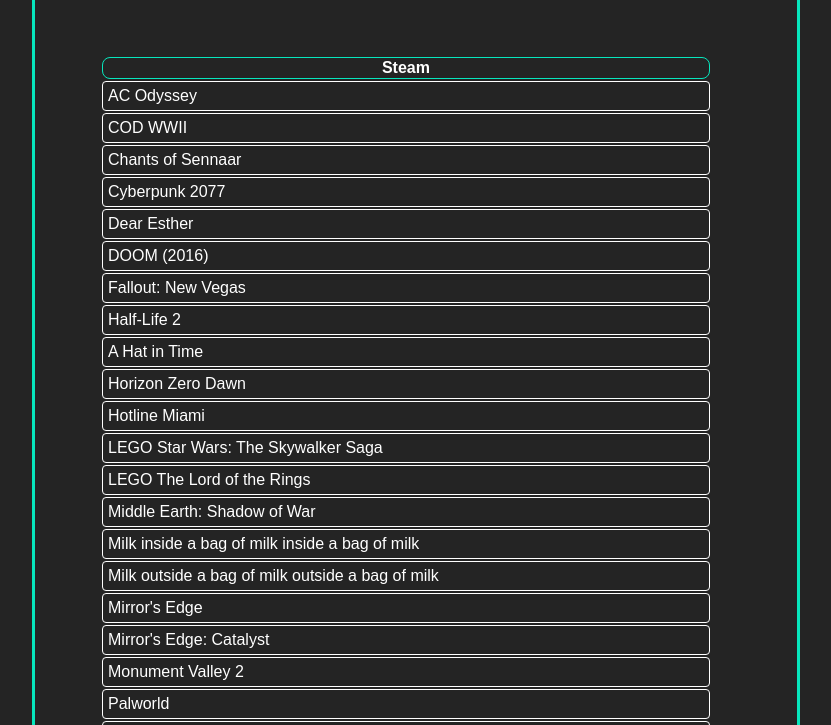
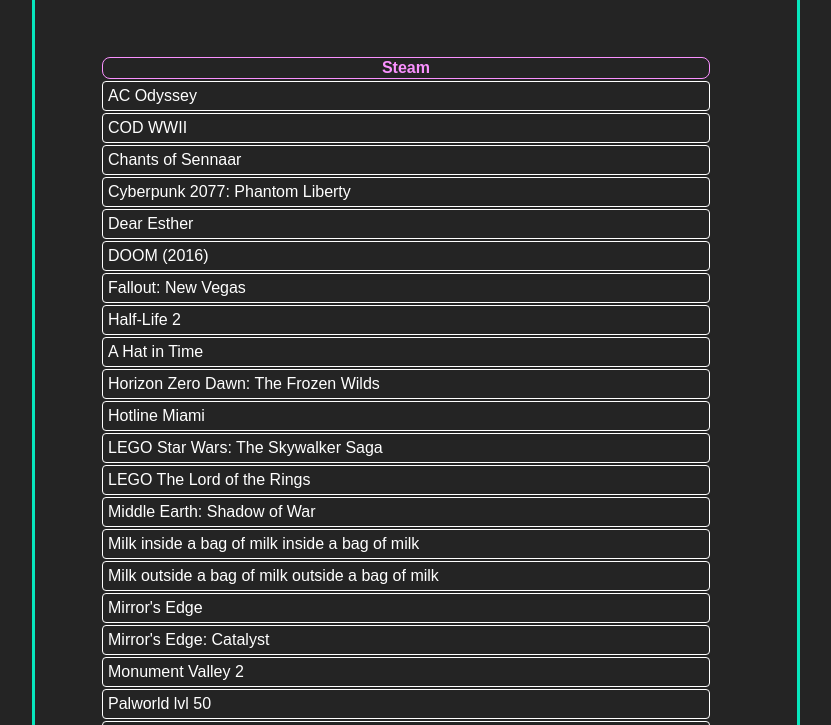
Before and after one commit to adagato/adagato.github.io, a plain HTML site: page gamebacklog.html in a window 1280 px wide. Shown: the part 455-1180 px from the top of the page, without its empty margins (260-1091 px from the left). Drawn offline with Linux system fonts and the light colour scheme.

Commit message:
Add files via upload

```diff
--- a/NewFormat.css
+++ b/NewFormat.css
@@ -185,7 +185,8 @@
 
 .table1 th{
 	border: 1px solid;
-	border-color: #07e6bd;
+	color: #fa91ff;
+	border-color: #fa91ff;
 	border-radius: 8px 8px 8px 8px;
 }
 
--- a/gamebacklog.html
+++ b/gamebacklog.html
@@ -46,7 +46,7 @@
 		<td>Chants of Sennaar</td>
 	</tr>
 	<tr>
-		<td>Cyberpunk 2077</td>
+		<td>Cyberpunk 2077: Phantom Liberty</td>
 	</tr>
 	<tr>
 		<td>Dear Esther</td>
@@ -64,7 +64,7 @@
 		<td>A Hat in Time</td>
 	</tr>
 	<tr>
-		<td>Horizon Zero Dawn</td>
+		<td>Horizon Zero Dawn: The Frozen Wilds</td>
 	</tr>
 	<tr>
 		<td>Hotline Miami</td>
@@ -94,7 +94,7 @@
 		<td>Monument Valley 2</td>
 	</tr>
 	<tr>
-		<td>Palworld</td>
+		<td>Palworld lvl 50</td>
 	</tr>
 	<tr>
 		<td>Red Dead Redemption 2</td>
```
